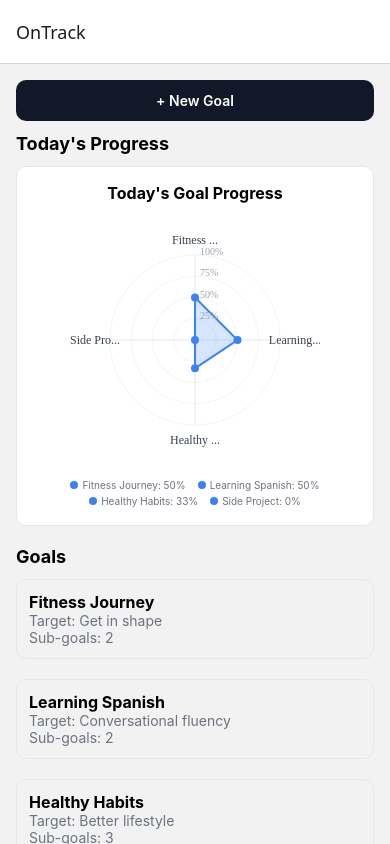
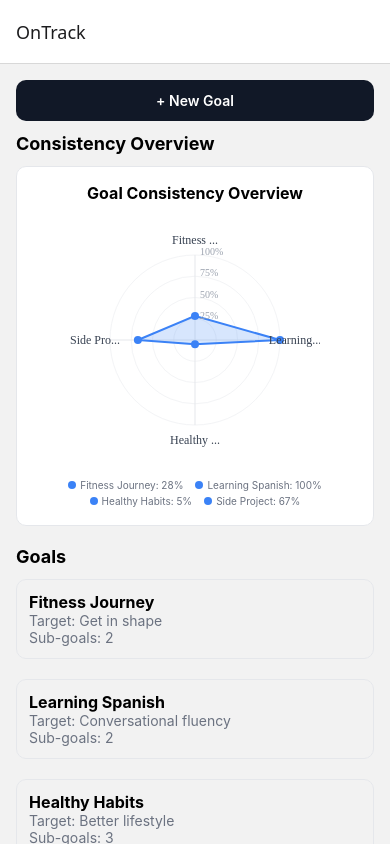
Before and after one commit to KyleNewbigging/OnTrack, a React Native app: screen / in a window 390 px wide. Built offline with nearby package versions, Linux system fonts and the light colour scheme.

Commit message:
Radar chart reflects historical data not just today

```diff
--- a/components/HomeScreen.tsx
+++ b/components/HomeScreen.tsx
@@ -27,7 +27,7 @@ export default function HomeScreen({ navigation }: HomeProps) {
             <Text style={{ color: "white", fontWeight: "600", textAlign: "center" }}>+ New Goal</Text>
           </Pressable>
 
-          <Text style={{ fontSize: 18, fontWeight: "700" }}>Today's Progress</Text>
+          <Text style={{ fontSize: 18, fontWeight: "700" }}>Consistency Overview</Text>
           <RadarChart goals={goals} size={250} />
 
           <Text style={{ fontSize: 18, fontWeight: "700", marginTop: 8 }}>Goals</Text>
--- a/components/RadarChart.tsx
+++ b/components/RadarChart.tsx
@@ -31,19 +31,43 @@ export default function RadarChart({ goals, size = 200 }: RadarChartProps) {
   const centerX = size / 2;
   const centerY = size / 2;
   const radius = (size / 2) - 40; // Leave margin for labels
-  const today = format(new Date(), "yyyy-MM-dd");
 
-  // Calculate completion percentage for each goal today
+  // Calculate historical completion percentage for each goal
   const goalData = goals.map((goal) => {
     if (goal.subGoals.length === 0) {
       return { title: goal.title, percentage: 0 };
     }
 
-    const completedToday = goal.subGoals.filter(subGoal =>
-      subGoal.completions.includes(today)
-    ).length;
+    // Calculate average completion rate across all tasks in this goal
+    let totalCompletionRate = 0;
 
-    const percentage = completedToday / goal.subGoals.length;
+    goal.subGoals.forEach((subGoal) => {
+      if (subGoal.completions.length === 0) {
+        // No completions yet, 0% rate
+        totalCompletionRate += 0;
+      } else {
+        // Calculate how many days this goal has existed
+        const goalCreatedDate = new Date(goal.createdAt);
+        const today = new Date();
+        const daysSinceCreation = Math.max(1, Math.ceil((today.getTime() - goalCreatedDate.getTime()) / (1000 * 60 * 60 * 24)));
+
+        // Calculate completion rate based on frequency
+        let expectedCompletions;
+        if (subGoal.frequency === 'daily') {
+          expectedCompletions = daysSinceCreation;
+        } else if (subGoal.frequency === 'weekly') {
+          expectedCompletions = Math.ceil(daysSinceCreation / 7);
+        } else { // 'once'
+          expectedCompletions = 1;
+        }
+
+        // Calculate actual completion rate (cap at 100%)
+        const completionRate = Math.min(1.0, subGoal.completions.length / expectedCompletions);
+        totalCompletionRate += completionRate;
+      }
+    });
+
+    const percentage = totalCompletionRate / goal.subGoals.length;
     return { title: goal.title, percentage };
   });
 
@@ -95,7 +119,7 @@ export default function RadarChart({ goals, size = 200 }: RadarChartProps) {
       alignItems: "center"
     }}>
       <Text style={{ fontSize: 16, fontWeight: "700", marginBottom: 12 }}>
-        Today's Goal Progress
+        Goal Consistency Overview
       </Text>
 
       <Svg width={size} height={size}>
--- a/store.ts
+++ b/store.ts
@@ -67,12 +67,21 @@ export const useStore = create<State>()(
                             frequency: "daily",
                             completions: [
                                 "2025-07-15", "2025-07-16", "2025-07-17", "2025-07-18", "2025-07-19",
-                                "2025-07-21", "2025-07-22", "2025-07-23", "2025-07-25", "2025-07-26",
-                                "2025-08-01", "2025-08-02", "2025-08-03", "2025-08-05", "2025-08-06",
-                                "2025-08-07", "2025-08-09", "2025-08-10", "2025-08-12", "2025-08-13",
-                                "2025-09-01", "2025-09-02", "2025-09-04", "2025-09-05", "2025-09-07",
-                                "2025-09-08", "2025-09-10", "2025-09-11", "2025-09-13", "2025-09-15",
-                                "2025-09-30"
+                                "2025-07-20", "2025-07-21", "2025-07-22", "2025-07-23", "2025-07-24",
+                                "2025-07-25", "2025-07-26", "2025-07-27", "2025-07-28", "2025-07-29",
+                                "2025-07-30", "2025-07-31", "2025-08-01", "2025-08-02", "2025-08-03",
+                                "2025-08-04", "2025-08-05", "2025-08-06", "2025-08-07", "2025-08-08",
+                                "2025-08-09", "2025-08-10", "2025-08-11", "2025-08-12", "2025-08-13",
+                                "2025-08-14", "2025-08-15", "2025-08-16", "2025-08-17", "2025-08-18",
+                                "2025-08-19", "2025-08-20", "2025-08-21", "2025-08-22", "2025-08-23",
+                                "2025-08-24", "2025-08-25", "2025-08-26", "2025-08-27", "2025-08-28",
+                                "2025-08-29", "2025-08-30", "2025-08-31", "2025-09-01", "2025-09-02",
+                                "2025-09-03", "2025-09-04", "2025-09-05", "2025-09-06", "2025-09-07",
+                                "2025-09-08", "2025-09-09", "2025-09-10", "2025-09-11", "2025-09-12",
+                                "2025-09-13", "2025-09-14", "2025-09-15", "2025-09-16", "2025-09-17",
+                                "2025-09-18", "2025-09-19", "2025-09-20", "2025-09-21", "2025-09-22",
+                                "2025-09-23", "2025-09-24", "2025-09-25", "2025-09-26", "2025-09-27",
+                                "2025-09-28", "2025-09-29", "2025-09-30"
                             ]
                         },
                         {
@@ -80,8 +89,9 @@ export const useStore = create<State>()(
                             title: "Watch Spanish Netflix",
                             frequency: "weekly",
                             completions: [
-                                "2025-07-20", "2025-07-27", "2025-08-03", "2025-08-10",
-                                "2025-08-17", "2025-08-24", "2025-09-07", "2025-09-14", "2025-09-21"
+                                "2025-07-20", "2025-07-27", "2025-08-03", "2025-08-10", "2025-08-17",
+                                "2025-08-24", "2025-08-31", "2025-09-07", "2025-09-14", "2025-09-21",
+                                "2025-09-28"
                             ]
                         }
                     ]
@@ -97,13 +107,7 @@ export const useStore = create<State>()(
                             title: "Drink 8 glasses of water",
                             frequency: "daily",
                             completions: [
-                                "2025-08-01", "2025-08-02", "2025-08-04", "2025-08-05", "2025-08-07",
-                                "2025-08-08", "2025-08-09", "2025-08-11", "2025-08-12", "2025-08-14",
-                                "2025-08-15", "2025-08-16", "2025-08-18", "2025-08-19", "2025-08-21",
-                                "2025-08-22", "2025-08-23", "2025-08-25", "2025-08-26", "2025-08-28",
-                                "2025-09-01", "2025-09-03", "2025-09-04", "2025-09-06", "2025-09-07",
-                                "2025-09-09", "2025-09-10", "2025-09-12", "2025-09-13", "2025-09-15",
-                                "2025-09-30"
+                                "2025-08-02", "2025-08-15", "2025-09-01", "2025-09-20"
                             ]
                         },
                         {
@@ -111,9 +115,7 @@ export const useStore = create<State>()(
                             title: "Meditate for 10 minutes",
                             frequency: "daily",
                             completions: [
-                                "2025-08-03", "2025-08-06", "2025-08-08", "2025-08-10", "2025-08-13",
-                                "2025-08-15", "2025-08-17", "2025-08-20", "2025-08-22", "2025-08-24",
-                                "2025-09-02", "2025-09-05", "2025-09-08", "2025-09-11", "2025-09-14"
+                                "2025-08-10", "2025-09-05"
                             ]
                         },
                         {
@@ -121,10 +123,7 @@ export const useStore = create<State>()(
                             title: "Take vitamins",
                             frequency: "daily",
                             completions: [
-                                "2025-08-02", "2025-08-03", "2025-08-04", "2025-08-06", "2025-08-07",
-                                "2025-08-08", "2025-08-10", "2025-08-11", "2025-08-12", "2025-08-14",
-                                "2025-09-01", "2025-09-02", "2025-09-04", "2025-09-05", "2025-09-07",
-                                "2025-09-08", "2025-09-09", "2025-09-11", "2025-09-12", "2025-09-14"
+                                "2025-08-05", "2025-08-20", "2025-09-03"
                             ]
                         }
                     ]
@@ -227,7 +226,7 @@ export const useStore = create<State>()(
             },
         }),
         {
-            name: "ontrack-store-v3", // Fresh data with radar chart sample data
+            name: "ontrack-store-v4", // Updated data showing unhealthy habits vs high learning consistency
             storage: createJSONStorage(() => AsyncStorage),
         }
     )
```
